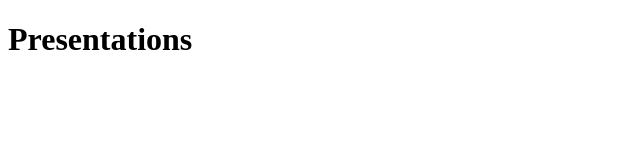
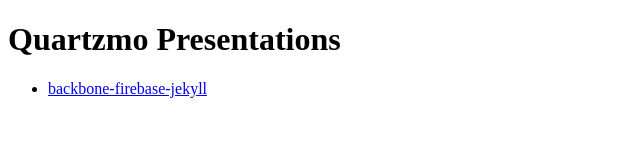
Before and after one commit to quartzmo/quartzmo.github.io, a plain HTML site: page presentations/index.html in a window 1280 px wide. Shown: the whole page, without its empty margins (0-640 px from the left). Drawn offline with Linux system fonts and the light colour scheme.

Commit message:
very weak pres index page

```diff
--- a/presentations/index.html
+++ b/presentations/index.html
@@ -1,9 +1,12 @@
 <!DOCTYPE html>
 <html>
 <head>
-    <title></title>
+    <title>Quartzmo Presentations</title>
 </head>
 <body>
-  <h1>Presentations</h1>
+  <h1>Quartzmo Presentations</h1>
+  <ul>
+      <li><a href="backbone-firebase-jekyll/index.html">backbone-firebase-jekyll</a></li>
+  </ul>
 </body>
 </html>
```
